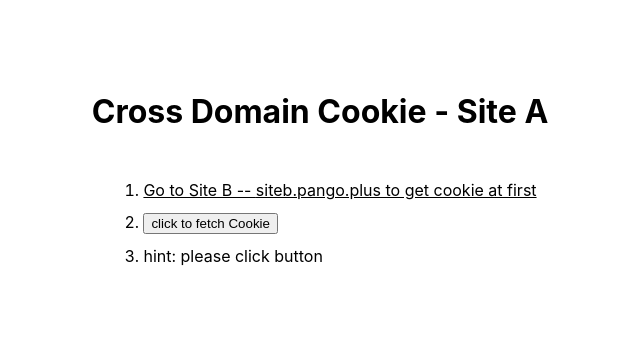
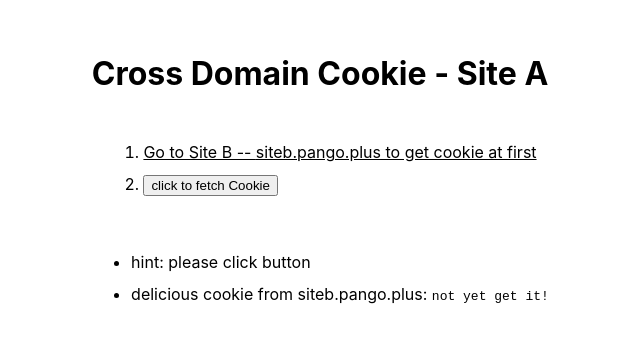
Before and after one commit to achinchen/cross-domain-poc-a, a Next.js app: page / in a window 1280 px wide. Shown: the part 218-560 px from the top of the page, without its empty margins (320-960 px from the left). Built offline with nearby package versions, Linux system fonts and the light colour scheme.

Commit message:
feat: enhance cookie display

```diff
--- a/pages/index.js
+++ b/pages/index.js
@@ -3,20 +3,30 @@ import { useState } from 'react'
 import styles from '../styles/Home.module.css'
 
 const SITE_B = 'siteb.pango.plus'
+const COOKIE_KEY = 'delicious'
+
+const getDeliciousCookie = () => {
+  return document.cookie.split('; ').find(cookieString => cookieString.includes(COOKIE_KEY))?.split('=')[1]
+}
 
 
 export default function Home() {
   const [isFetched, setIsFetched] = useState(false)
   const [isLoading, setIsLoading] = useState(false)
+  const [cookie, setCookie] = useState('')
+
+  const updateCookie = () => {
+    const deliciousCookie = getDeliciousCookie()
+    if(deliciousCookie) setCookie(deliciousCookie)
+  }
 
   const fetchToGetCookie = async () => {
     setIsLoading(true)
     await fetch(SITE_B, { mode: 'cors', credentials: 'include' })
     setIsFetched(true)
     setIsLoading(false)
+    updateCookie()
   }
-
-
 
   return (
     <div className={styles.container}>
@@ -37,10 +47,15 @@ export default function Home() {
           <li>
             <button className={styles.button} onClick={fetchToGetCookie} disabled={isLoading}>click to fetch Cookie</button>
           </li>
+        </ol>
+        <ul>
           <li>
             hint: {isFetched ? 'fetched!' : isLoading ? 'fetching' : 'please click button' }
           </li>
-        </ol>
+          <li>
+            delicious cookie from {SITE_B}: <pre className={styles.cookie}>{cookie || 'not yet get it!'}</pre>
+          </li>
+        </ul>
       </main>
     </div>
   )
--- a/styles/Home.module.css
+++ b/styles/Home.module.css
@@ -119,3 +119,8 @@
     flex-direction: column;
   }
 }
+
+.cookie {
+  display: inline-block;
+  margin: 0;
+}
```
